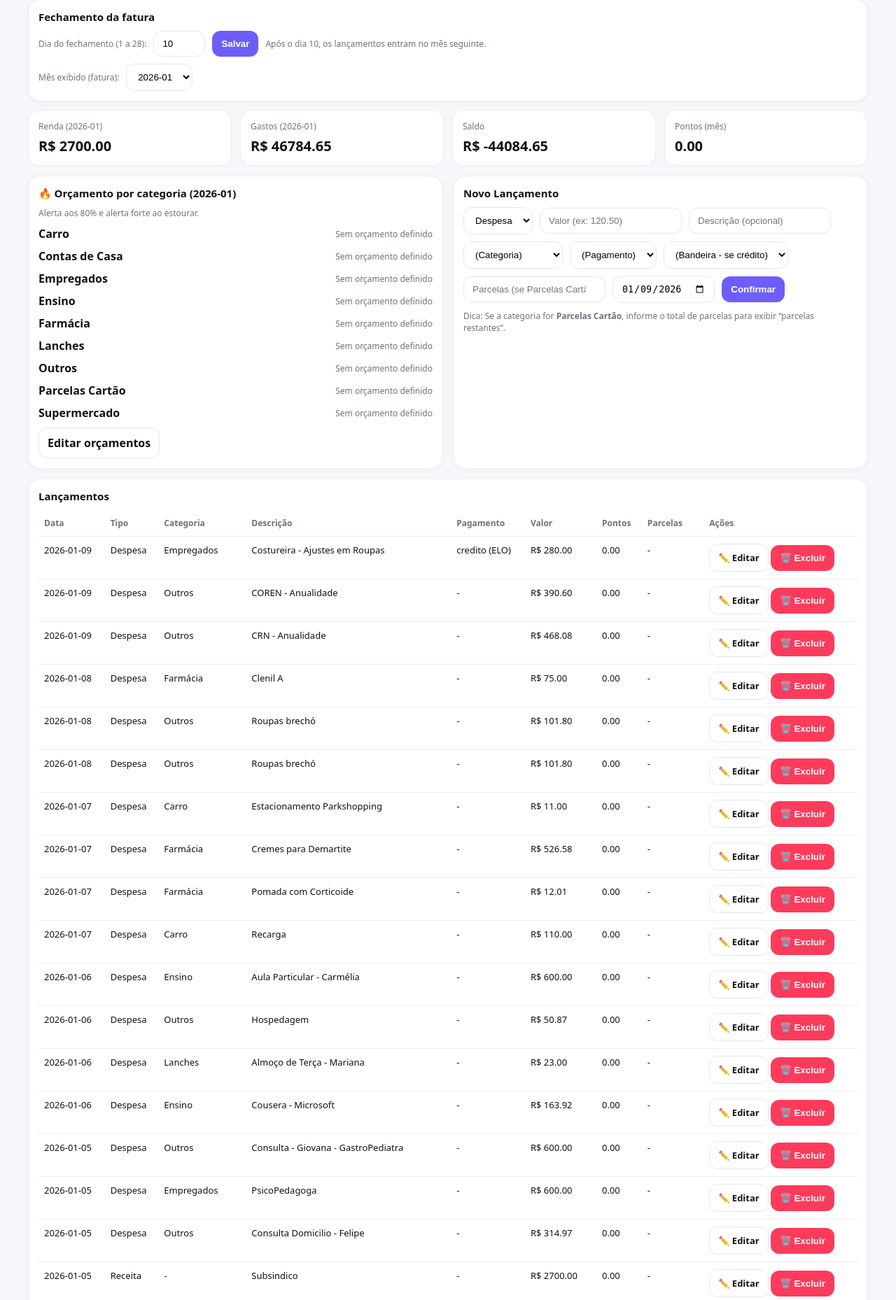
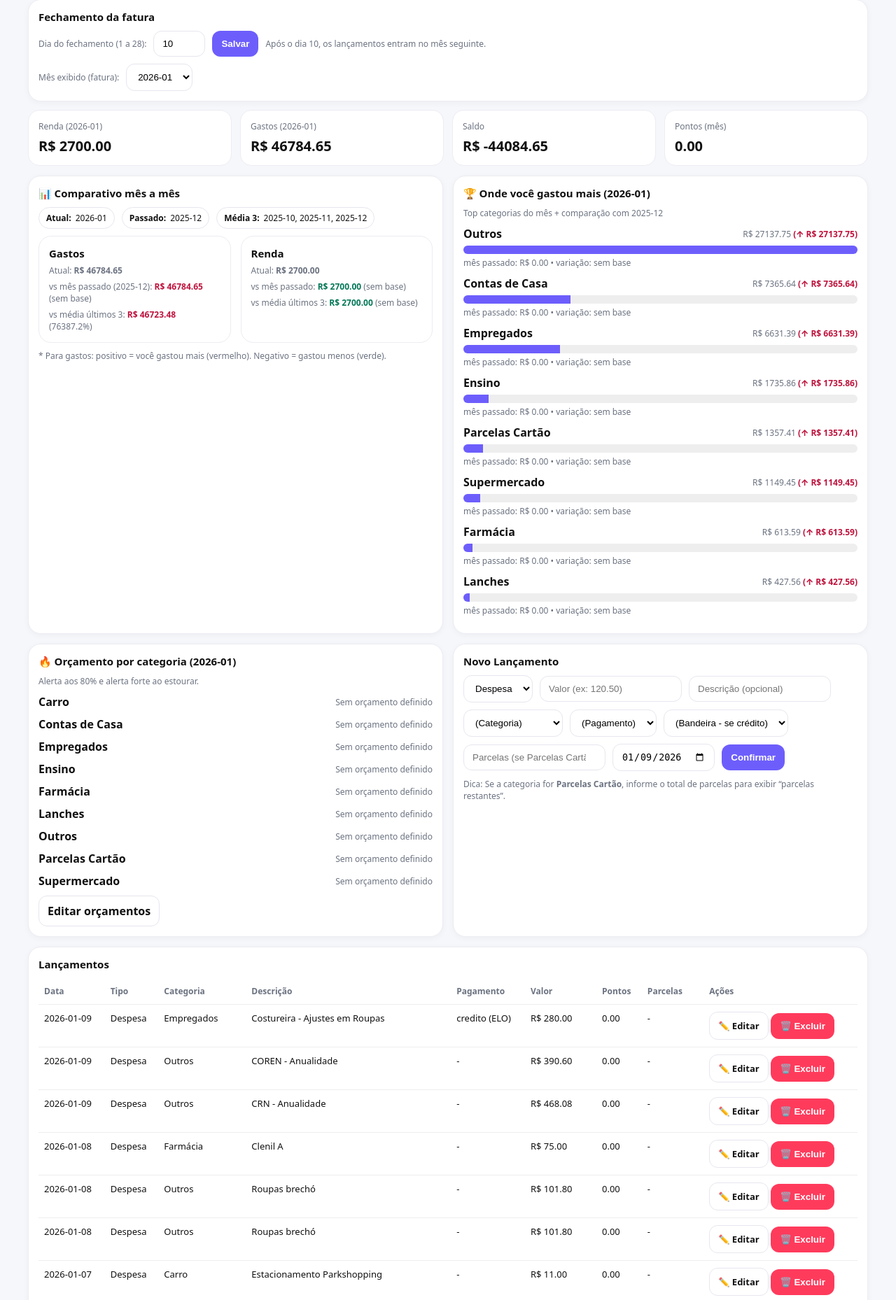
Before and after one commit to bravedragon-gif/Fintrack-Pro, a Flask app: page / in a window 1280 px wide. Shown: the part 96-1954 px from the top of the page at 70% size. Run offline with Flask 3, Linux system fonts and the light colour scheme; a user stored in the database is signed in; data comes from the database, SQL or seed files in the repository; data that the repository does not hold is empty.

Commit message:
Melhorias no Index.html

```diff
--- a/templates/index.html
+++ b/templates/index.html
@@ -27,9 +27,15 @@
     .muted{color:#6b7280;font-size:12px}
     .flash{padding:10px 12px;border-radius:12px;margin:10px 0;border:1px solid #eaeaf1;background:#fff}
     .grid2{display:grid;grid-template-columns:1fr 1fr;gap:14px}
+    .grid3{display:grid;grid-template-columns:1fr 1fr 1fr;gap:14px}
+    .tag{display:inline-flex;align-items:center;gap:6px;border:1px solid #e6e6ef;border-radius:999px;padding:6px 10px;font-size:12px;background:#fff}
+    .delta-pos{color:#be123c;font-weight:800}   /* mais gasto = vermelho */
+    .delta-neg{color:#047857;font-weight:800}   /* menos gasto = verde */
+    .barwrap{height:12px;border-radius:999px;background:#eee;overflow:hidden}
+    .bar{height:12px;background:#6d5efc}
     @media (max-width:980px){
       .kpis{grid-template-columns:repeat(2,1fr)}
-      .grid2{grid-template-columns:1fr}
+      .grid2,.grid3{grid-template-columns:1fr}
     }
   </style>
 </head>
@@ -103,6 +109,132 @@
 
     <div style="height:14px"></div>
 
+    <!-- ✅ NOVO: COMPARATIVO + ONDE GASTOU MAIS -->
+    <div class="grid2">
+
+      <div class="card">
+        <h3>📊 Comparativo mês a mês</h3>
+
+        <div class="row" style="margin-bottom:10px">
+          <span class="tag"><b>Atual:</b> {{ compare.current_key }}</span>
+          <span class="tag"><b>Passado:</b> {{ compare.prev_key }}</span>
+          <span class="tag"><b>Média 3:</b> {{ compare.avg3_keys[2] }}, {{ compare.avg3_keys[1] }}, {{ compare.avg3_keys[0] }}</span>
+        </div>
+
+        <div class="grid2">
+          <div class="card" style="box-shadow:none">
+            <h3 style="margin:0 0 6px 0">Gastos</h3>
+            <div class="muted">Atual: <b>R$ {{ "%.2f"|format(summary.total_expenses) }}</b></div>
+
+            <div class="muted" style="margin-top:6px">
+              vs mês passado ({{ compare.prev_key }}):
+              {% set d = compare.delta.exp_vs_prev %}
+              <b class="{{ 'delta-pos' if d>0 else 'delta-neg' if d<0 else '' }}">
+                {{ "R$ %.2f"|format(d) }}
+              </b>
+              {% if compare.pct.exp_vs_prev is not none %}
+                <span class="muted">({{ "%.1f"|format(compare.pct.exp_vs_prev) }}%)</span>
+              {% else %}
+                <span class="muted">(sem base)</span>
+              {% endif %}
+            </div>
+
+            <div class="muted" style="margin-top:6px">
+              vs média últimos 3:
+              {% set d2 = compare.delta.exp_vs_avg3 %}
+              <b class="{{ 'delta-pos' if d2>0 else 'delta-neg' if d2<0 else '' }}">
+                {{ "R$ %.2f"|format(d2) }}
+              </b>
+              {% if compare.pct.exp_vs_avg3 is not none %}
+                <span class="muted">({{ "%.1f"|format(compare.pct.exp_vs_avg3) }}%)</span>
+              {% else %}
+                <span class="muted">(sem base)</span>
+              {% endif %}
+            </div>
+          </div>
+
+          <div class="card" style="box-shadow:none">
+            <h3 style="margin:0 0 6px 0">Renda</h3>
+            <div class="muted">Atual: <b>R$ {{ "%.2f"|format(summary.total_income) }}</b></div>
+
+            <div class="muted" style="margin-top:6px">
+              vs mês passado:
+              {% set di = compare.delta.inc_vs_prev %}
+              <b class="{{ 'delta-neg' if di>0 else 'delta-pos' if di<0 else '' }}">
+                {{ "R$ %.2f"|format(di) }}
+              </b>
+              {% if compare.pct.inc_vs_prev is not none %}
+                <span class="muted">({{ "%.1f"|format(compare.pct.inc_vs_prev) }}%)</span>
+              {% else %}
+                <span class="muted">(sem base)</span>
+              {% endif %}
+            </div>
+
+            <div class="muted" style="margin-top:6px">
+              vs média últimos 3:
+              {% set di2 = compare.delta.inc_vs_avg3 %}
+              <b class="{{ 'delta-neg' if di2>0 else 'delta-pos' if di2<0 else '' }}">
+                {{ "R$ %.2f"|format(di2) }}
+              </b>
+              {% if compare.pct.inc_vs_avg3 is not none %}
+                <span class="muted">({{ "%.1f"|format(compare.pct.inc_vs_avg3) }}%)</span>
+              {% else %}
+                <span class="muted">(sem base)</span>
+              {% endif %}
+            </div>
+          </div>
+        </div>
+
+        <div class="muted" style="margin-top:10px">
+          * Para gastos: positivo = você gastou mais (vermelho). Negativo = gastou menos (verde).
+        </div>
+      </div>
+
+      <div class="card">
+        <h3>🏆 Onde você gastou mais ({{ summary.month_key }})</h3>
+        <div class="muted" style="margin-bottom:8px">Top categorias do mês + comparação com {{ compare.prev_key }}</div>
+
+        {% for c in cat_rank[:8] %}
+          <div style="margin:10px 0">
+            <div style="display:flex;justify-content:space-between;gap:10px;align-items:center">
+              <b>{{ c.category }}</b>
+              <span class="muted">
+                R$ {{ "%.2f"|format(c.spent) }}
+                {% if c.delta != 0 %}
+                  <span class="{{ 'delta-pos' if c.delta>0 else 'delta-neg' }}">
+                    ({{ "↑" if c.delta>0 else "↓" }} R$ {{ "%.2f"|format(c.delta|abs) }})
+                  </span>
+                {% else %}
+                  <span class="muted">(=)</span>
+                {% endif %}
+              </span>
+            </div>
+
+            <div class="barwrap" style="margin-top:6px">
+              <div class="bar" style="width: {{ "%.2f"|format(c.bar_pct) }}%"></div>
+            </div>
+
+            <div class="muted" style="margin-top:4px">
+              mês passado: R$ {{ "%.2f"|format(c.prev_spent) }}
+              {% if c.pct is not none %}
+                • variação: {{ "%.1f"|format(c.pct) }}%
+              {% else %}
+                • variação: sem base
+              {% endif %}
+            </div>
+          </div>
+        {% endfor %}
+
+        {% if cat_rank|length == 0 %}
+          <div class="muted">Sem despesas no mês.</div>
+        {% endif %}
+      </div>
+
+    </div>
+
+    <div style="height:14px"></div>
+
+    <!-- (Mantive aqui seu orçamento e novo lançamento como você já tinha) -->
     <div class="grid2">
 
       <div class="card">
@@ -128,9 +260,8 @@
             </div>
 
             {% if b.limit %}
-              <div style="height:12px;border-radius:999px;background:#eee;overflow:hidden;margin-top:6px">
-                <div style="
-                  height:12px;
+              <div class="barwrap" style="margin-top:6px">
+                <div class="bar" style="
                   width: {{ 100 if b.pct > 100 else b.pct }}%;
                   background: {% if b.status=='over' %} #ff3b5c {% elif b.status=='warn' %} #f59e0b {% else %} #10b981 {% endif %};
                 "></div>
```
